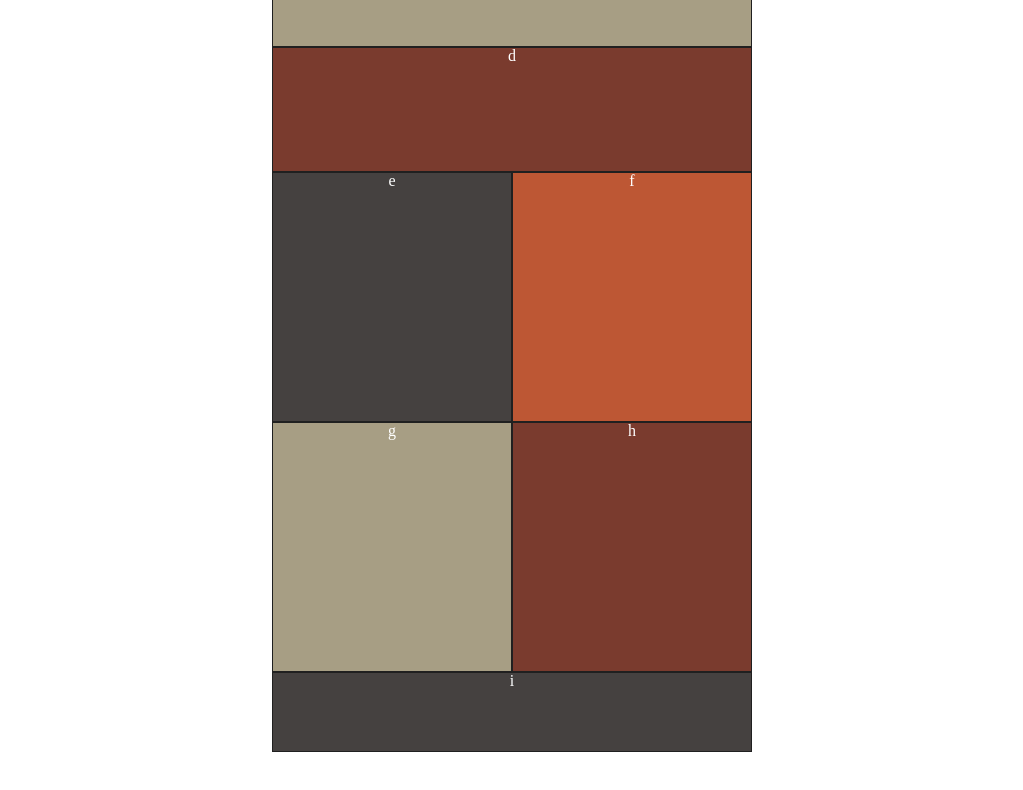
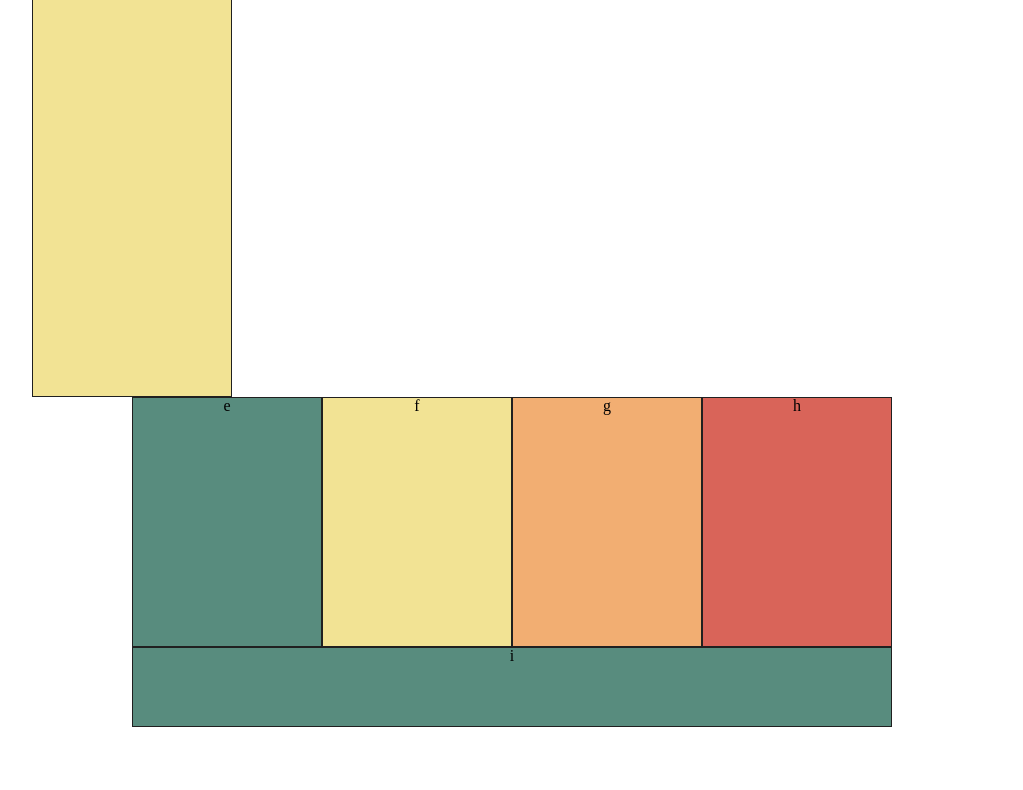
Before and after one commit to JessZuchowski/lab-01, a plain HTML site: page index.html in a window 1280 px wide. Shown: the part 378-1168 px from the top of the page, without its empty margins (128-1151 px from the left). After the commit the page ends 1105 px from the top, so only its background shows below. Drawn offline with Linux system fonts and the light colour scheme.

Commit message:
most of desktop

```diff
--- a/css/base.css
+++ b/css/base.css
@@ -1,3 +1,7 @@
+* {
+  box-sizing: border-box;
+}
+
 body {
   color: white;
   background-color: white;
@@ -13,6 +17,11 @@ main {
 div {
   border: 1px solid rgb(32, 32, 32);
   background-color: grey;
-  box-sizing: border-box;
   text-align: center;
 }
+
+@media only screen and (min-width: 768px) {
+  body {
+    color: black;
+  }
+}
--- a/css/layout.css
+++ b/css/layout.css
@@ -5,3 +5,15 @@
   text-align: center;
   width: 480px;
 }
+
+@media only screen and (min-width: 768px) {
+  #flex-grid {
+    display: flex;
+    flex-wrap: wrap;
+    text-align: center;
+    width: 960px;
+    height: 700px;
+    justify-content: center;
+    align-items: flex-start;
+  }
+}
--- a/css/module.css
+++ b/css/module.css
@@ -1,3 +1,4 @@
+
 
   #divA {
     width: 480px;
@@ -52,3 +53,59 @@
     height: 80px;
     background-color: #454140;
   }
+
+@media only screen and (min-width: 768px) {
+  #divA {
+    width: 960px;
+    height: 100px;
+    background-color: #588c7e;
+  }
+
+  #divB {
+    width: 200px;
+    height: 600px;
+    background-color: #f2e394;
+  }
+
+  #divC {
+    width: 380px;
+    height: 200px;
+    background-color: #f2ae72;
+  }
+
+  #divD {
+    width: 380px;
+    height: 200px;
+    background-color: #d96459;
+  }
+
+  #divE {
+    width: 190px;
+    height: 250px;
+    background-color: #588c7e;
+  }
+
+  #divF {
+    width: 190px;
+    height: 250px;
+    background-color: #f2e394;
+  }
+
+  #divG {
+    width: 190px;
+    height: 250px;
+    background-color: #f2ae72;
+  }
+
+  #divH {
+    width: 190px;
+    height: 250px;
+    background-color: #d96459;
+  }
+
+  #divI {
+    width: 760px;
+    height: 150x;
+    background-color: #588c7e;
+  }
+}
```
Lines whose indentation alone changed are shown as unchanged.
